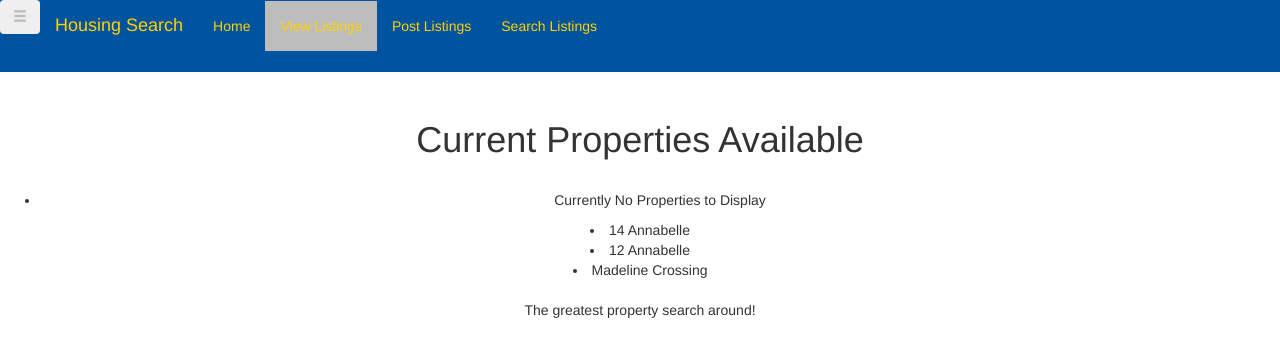
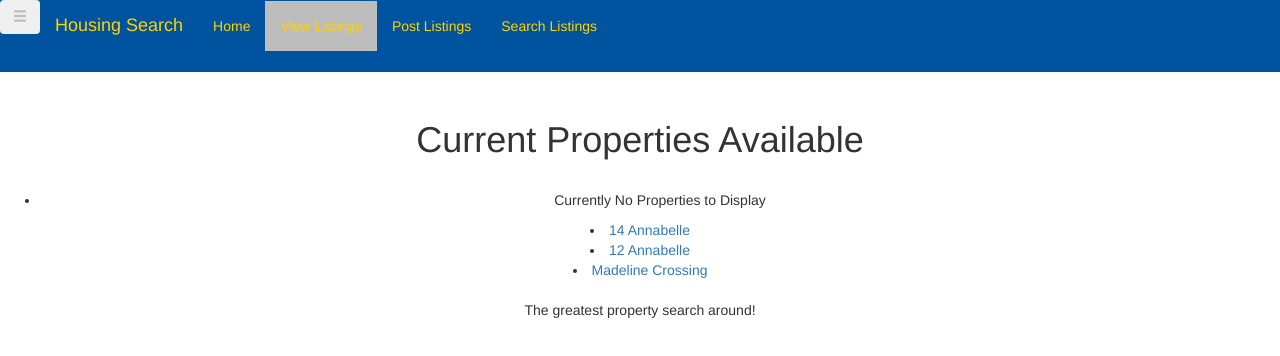
Before and after one commit to willsorg/CISC474Project3, an Angular app in the folder project3/: page /viewListings in a window 1280 px wide. Shown: the top 356 px of the page. Built offline with nearby package versions, Linux system fonts and the light colour scheme.

Commit message:
Some data bindings

```diff
--- a/project3/src/app/app.module.ts
+++ b/project3/src/app/app.module.ts
@@ -15,7 +15,8 @@ const routes: Routes = [
   {path: 'home', component: HomeComponent},
   {path: 'postListing', component: PostListingComponent},
   {path: 'viewListings', component: ViewListingsComponent},
-  {path: 'searchListings', component: SearchListingsComponent}
+  {path: 'searchListings', component: SearchListingsComponent},
+  {path: 'individual-listing/:id', component: IndividualListingComponent}
 ];
 @NgModule({
   declarations: [
--- a/project3/src/app/individual-listing/individual-listing.component.html
+++ b/project3/src/app/individual-listing/individual-listing.component.html
@@ -1,26 +1,3 @@
 <div class="listingContainer">
-  <h1> Search For Properties by Type</h1>
-
-  <form id = "searchField">
-    Maximum Rent: <br>
-    <input type="text" id="maxrent"><br>
-    Bedrooms: <br>
-    <input type="text" id="bedrooms"><br>
-    Number of Inhabitants: <br>
-    <input type="text" id="inhabitants"><br>
-    Type:<br>
-    <input type="radio" name="apartment" value="apartment" checked> Apartment<br>
-    <input type="radio" name="townhouse" value="townhouse"> Townhouse<br>
-    <input type="radio" name="house" value="house"> Apartment <br>
-
-    <button id = "submit"> Search! </button>
-
-
-  </form>
-
-  <p>
-
-
-    search-listings works!
-  </p>
+{{property.id}}
 </div>
--- a/project3/src/app/individual-listing/individual-listing.component.ts
+++ b/project3/src/app/individual-listing/individual-listing.component.ts
@@ -1,5 +1,8 @@
 import { Component, Inject, OnInit, ViewEncapsulation } from '@angular/core';
 import { property } from '../services/property.service';
+import { Property } from '../property';
+import { ActivatedRoute } from '@angular/router';
+
 
 @Component({
   selector: 'app-individual-listing',
@@ -11,14 +14,18 @@ export class IndividualListingComponent implements OnInit {
 
 	apiSvc: any;
 	properties : any;
+  property: Property = new Property(1,"14 Annabelle St",4,500,1,4,"House");
 
-    constructor(@Inject(property) _apiSvc: property) {
+
+    constructor(@Inject(property) _apiSvc: property, private route:ActivatedRoute) {
   		this.apiSvc = _apiSvc;
     }
 
   ngOnInit() {
   	this.properties = this.apiSvc.getListings();
   	console.log(this.properties);
+    let id = this.route.snapshot.params['id'];
+    console.log(id);
   }
 
 }
--- /dev/null
+++ b/project3/src/app/property.ts
@@ -0,0 +1,13 @@
+export class Property {
+
+	constructor(
+		public id: number,
+		public address: string,
+		public tenants: number,
+		public rent: number,
+		public bathrooms: number,
+		public bedrooms: number,
+		public type: string
+		) {}
+
+}
--- a/project3/src/app/services/property.service.ts
+++ b/project3/src/app/services/property.service.ts
@@ -16,9 +16,9 @@ export class property {
 
 
   getListings = () => {
-  	return [{'Address':'14 Annabelle','Tenants':'4','Rent':'$750','Bathrooms':'1','Bedrooms':'4','Type':'House'},
-            {'Address':'12 Annabelle','Tenants':'4','Rent':'$750','Bathrooms':'1','Bedrooms':'4','Type':'House'},
-            {'Address':'Madeline Crossing','Tenants':'6','Rent':'$500','Bathrooms':'3','Bedrooms':'4','Type':'Apartment'}];
+  	return [{'id':'1','Address':'14 Annabelle','Tenants':'4','Rent':'$750','Bathrooms':'1','Bedrooms':'4','Type':'House'},
+            {'id':'2','Address':'12 Annabelle','Tenants':'4','Rent':'$750','Bathrooms':'1','Bedrooms':'4','Type':'House'},
+            {'id':'3','Address':'Madeline Crossing','Tenants':'6','Rent':'$500','Bathrooms':'3','Bedrooms':'4','Type':'Apartment'}];
   }
 
 
--- a/project3/src/app/view-listings/view-listings.component.html
+++ b/project3/src/app/view-listings/view-listings.component.html
@@ -8,7 +8,7 @@
 
   <div class = "properties-list">
   <li *ngFor = "let p of properties">
-  {{p.Address}}
+  <a [routerLink]="['/individual-listing', p.id]">{{p.Address}}</a>
   </li>
   </div>
 
```
